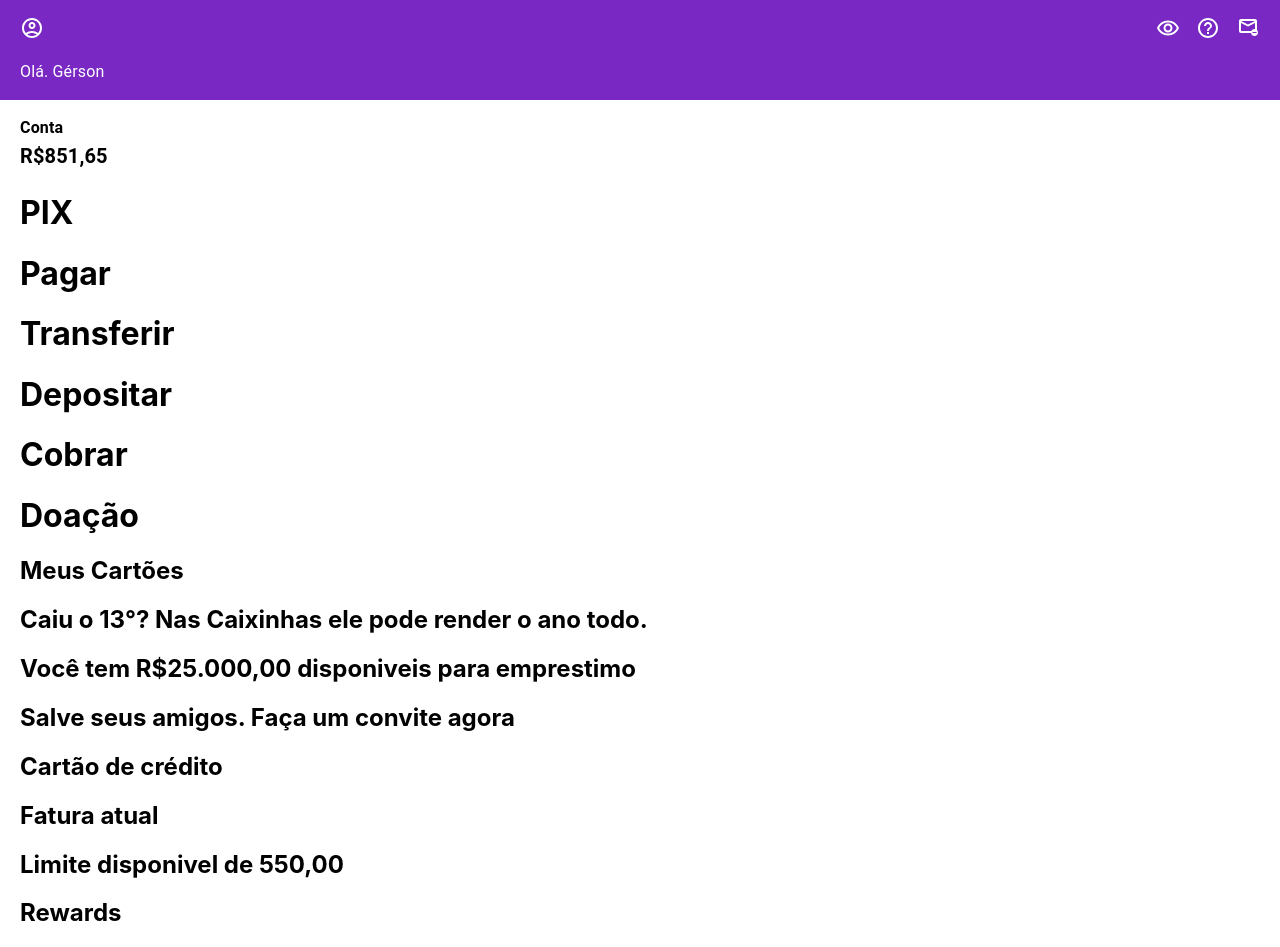
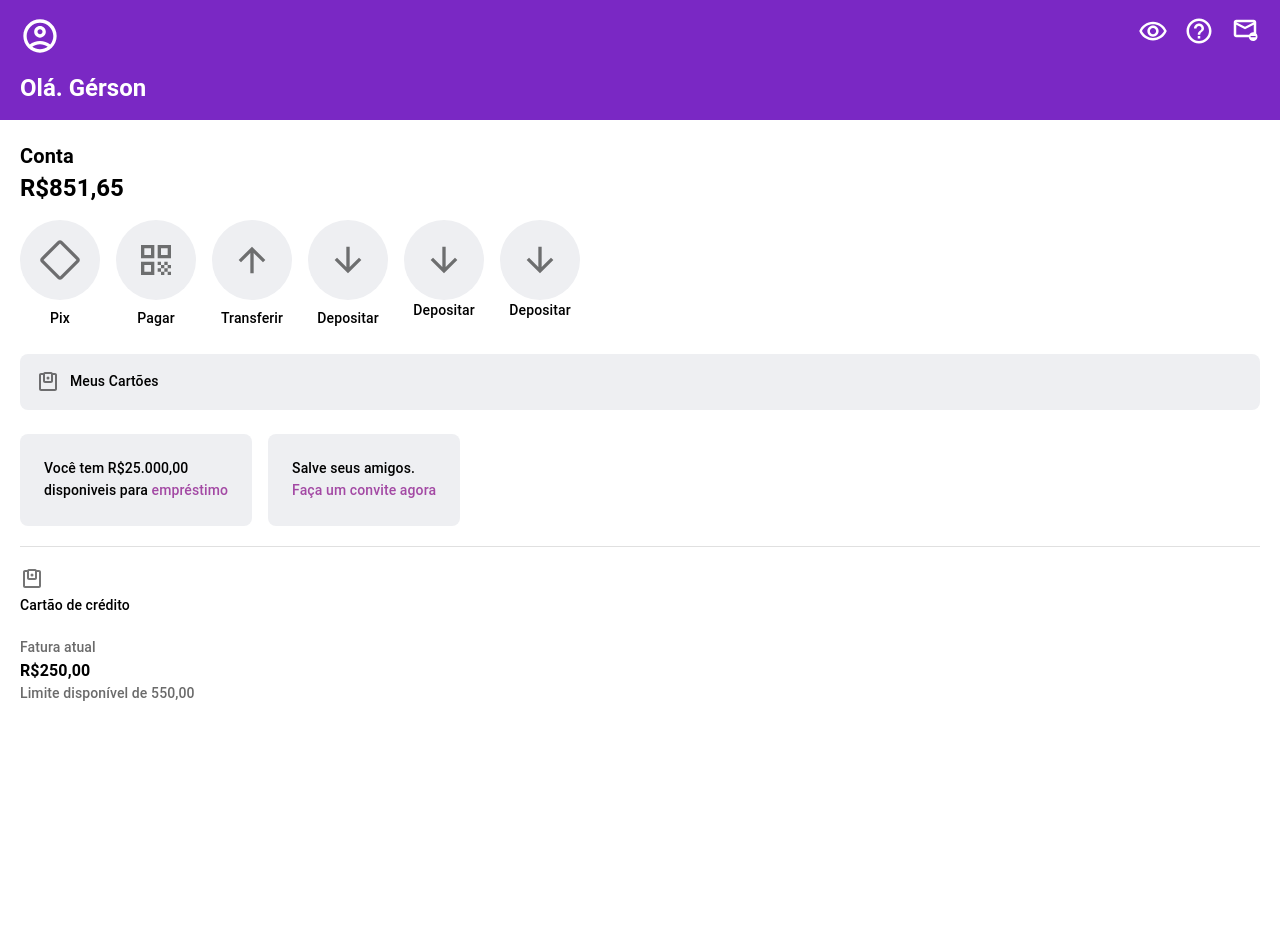
Before and after one commit to gerssonmg/cloning_apps, a React (Create React App) app: page / in a window 1280 px wide. After the commit the page ends 800 px from the top, so only its background shows below. Built offline with nearby package versions, Linux system fonts and the light colour scheme.

Commit message:
adicionando icones

```diff
--- a/src/App.css
+++ b/src/App.css
@@ -1,5 +1,6 @@
 .App {
   text-align: left;
+
 }
 
 .App-header {
--- a/src/home/index.js
+++ b/src/home/index.js
@@ -5,46 +5,110 @@ import RemoveRedEyeOutlinedIcon from '@mui/icons-material/RemoveRedEyeOutlined';
 import HelpOutlineOutlinedIcon from '@mui/icons-material/HelpOutlineOutlined';
 import UnsubscribeOutlinedIcon from '@mui/icons-material/UnsubscribeOutlined';
 import Typography from '@mui/material/Typography';
-
+import CropDinIcon from '@mui/icons-material/CropDin';
+import QrCodeIcon from '@mui/icons-material/QrCode';
+import ArrowUpwardIcon from '@mui/icons-material/ArrowUpward';
+import ArrowDownwardIcon from '@mui/icons-material/ArrowDownward';
+import AccountBalanceWalletOutlinedIcon from '@mui/icons-material/AccountBalanceWalletOutlined';
+import Divider from '@mui/material/Divider';
 
 export default function HomeComponent({ }) {
   return (
     <>
       <HeaderComponent />
       <Box px={2.5} mt={2}>
-        <Typography>
+        <Typography variant='h6' style={{ marginTop: "20px" }}>
           <strong>Conta</strong>
         </Typography>
-        <Typography variant='h6'>
+        <Typography variant='h5'>
           <strong>R$851,65</strong>
         </Typography>
-        <h1> PIX</h1>
-        <h1> Pagar</h1>
-        <h1> Transferir</h1>
-        <h1> Depositar</h1>
-        <h1> Cobrar</h1>
-        <h1> Doação</h1>
-        <h2>Meus Cartões</h2>
-        <h2>Caiu o 13°? Nas Caixinhas ele pode render o ano todo.</h2>
-        <h2>Você tem R$25.000,00 disponiveis para emprestimo</h2>
-        <h2>Salve seus amigos. Faça um convite agora</h2>
+
+        <OptionsSpeed />
+
+        <MyCardsComponent />
+
+
+        <Box display="flex">
+          <Box
+            mt={3}
+            p={3}
+            mr={2}
+            display="flex"
+            alignItems="center"
+            style={{ backgroundColor: "#EEEFF2", borderRadius: "8px" }}
+            onClick={() => alert("Veja seus cartões")}
+          >
+            <Typography variant="subtitle2">
+              Você tem R$25.000,00
+              <Typography variant="subtitle2" color>
+                disponiveis para <span style={{ color: "#A349A4" }}>
+                  empréstimo
+                </span>
+              </Typography>
+            </Typography>
+          </Box>
+
+          <Box
+            mt={3}
+            p={3}
+            display="flex"
+            alignItems="center"
+            style={{ backgroundColor: "#EEEFF2", borderRadius: "8px" }}
+            onClick={() => alert("Veja seus cartões")}
+          >
+            <Typography variant="subtitle2">
+              Salve seus amigos.
+              <Typography variant="subtitle2" color>
+                <span style={{ color: "#A349A4" }}>
+                  Faça um convite agora
+                </span>
+              </Typography>
+            </Typography>
+          </Box>
+
+        </Box>
+
+        <Divider style={{ marginTop: "20px" }} />
+
+        <AccountBalanceWalletOutlinedIcon
+          color="action"
+          style={{ marginRight: "10px", transform: "rotate(-90deg)", marginTop: "20px" }}
+        />
+        <Typography variant="subtitle2">
+          Cartão de crédito
+        </Typography>
+
+        <Typography variant="subtitle2" style={{ marginTop: "20px", color: "#6B6B6B" }}>
+          Fatura atual
+        </Typography>
+        <Typography>
+          <strong>
+            R$250,00
+          </strong>
+        </Typography>
+        <Typography variant="subtitle2" style={{ color: "#6B6B6B" }}>
+          Limite disponível de 550,00
+        </Typography>
+        {/*
+        Caiu o 13°? Nas Caixinhas ele pode render o ano todo.
+
 
         <h2>Cartão de crédito</h2>
         <h2>Fatura atual</h2>
         <h2>Limite disponivel de 550,00</h2>
-        <h2>Rewards</h2>
+        <h2>Rewards</h2>*/
+        }
       </Box>
     </>
   )
 }
 
-function HeaderComponent({ }) {
+function HeaderComponent() {
   return (
-    <Box display="flex"
-      style={{
-        backgroundColor: "#7A28C4", color: "white",
-
-      }}
+    <Box
+      display="flex"
+      style={{ backgroundColor: "#7A28C4", color: "white" }}
       flexDirection="column"
       pt={2}
       px={2.5}
@@ -53,20 +117,136 @@ function HeaderComponent({ }) {
       alignContent="flex-start"
     >
       <Box display="flex" flexDirection="row" justifyContent="space-between">
-        <AccountCircleOutlinedIcon />
+        <AccountCircleOutlinedIcon style={{ width: "40px", height: "40px" }} />
         <Box>
-          <RemoveRedEyeOutlinedIcon />
-          <HelpOutlineOutlinedIcon style={{ marginLeft: "16px", marginRight: "16px" }} />
-          <UnsubscribeOutlinedIcon />
+          <RemoveRedEyeOutlinedIcon style={{ width: "30px", height: "30px" }} />
+          <HelpOutlineOutlinedIcon style={{ width: "30px", height: "30px", marginLeft: "16px", marginRight: "16px" }} />
+          <UnsubscribeOutlinedIcon style={{ width: "30px", height: "30px" }} />
         </Box>
       </Box>
       <Box my={2}>
-        <Typography align="left">
-
-          Olá. Gérson
+        <Typography variant="h5" align="left">
+          <strong>Olá. Gérson</strong>
         </Typography>
       </Box>
     </Box >
-
   )
 }
+
+function MyCardsComponent() {
+  return <Box
+    mt={3}
+    p={2}
+    display="flex"
+    alignItems="center"
+    style={{ backgroundColor: "#EEEFF2", borderRadius: "8px" }}
+    onClick={() => alert("Veja seus cartões")}
+  >
+    <AccountBalanceWalletOutlinedIcon
+      color="action"
+      style={{ marginRight: "10px", transform: "rotate(-90deg)" }}
+    />
+    <Typography variant="subtitle2">
+      Meus Cartões
+    </Typography>
+  </Box>
+}
+
+function OptionsSpeed() {
+  return (
+    <Box mt={2} display="flex">
+      <Box mr={2} display="flex" alignItems="center" flexDirection="column">
+        <Box
+          display="flex"
+          alignItems="center"
+          justifyContent="center"
+          mb={1}
+          onClick={() => alert("Deseja fazer um pix?")}
+          style={{
+            backgroundColor: "#EEEFF2",
+            borderRadius: "50%",
+            width: "80px",
+            height: "80px",
+            transform: "rotate(45deg)"
+          }}>
+          <CropDinIcon color="action" style={{ width: "40px", height: "40px" }} />
+        </Box>
+        <Typography variant='subtitle2'>
+          Pix
+        </Typography>
+
+
+      </Box>
+
+      <Box mr={2} display="flex" alignItems="center" flexDirection="column">
+        <Box
+          display="flex"
+          alignItems="center"
+          justifyContent="center"
+          mb={1}
+          onClick={() => alert("Deseja pagar?")}
+          style={{
+            backgroundColor: "#EEEFF2",
+            borderRadius: "50%",
+            width: "80px",
+            height: "80px"
+          }}>
+          <QrCodeIcon color="action" style={{ width: "40px", height: "40px" }} />
+        </Box>
+        <Typography variant='subtitle2'>
+          Pagar
+        </Typography>
+      </Box>
+
+      <Box mr={2} display="flex" alignItems="center" flexDirection="column">
+        <Box
+          mb={1}
+          display="flex"
+          alignItems="center"
+          justifyContent="center"
+          onClick={() => alert("Deseja Transferir?")}
+          style={{ backgroundColor: "#EEEFF2", borderRadius: "50%", width: "80px", height: "80px" }}>
+          <ArrowUpwardIcon color="action" style={{ width: "40px", height: "40px" }} />
+        </Box>
+        <Typography variant='subtitle2'>
+          Transferir
+        </Typography>
+      </Box>
+
+      <Box mr={2} display="flex" alignItems="center" flexDirection="column">
+        <Box
+          mb={1}
+          display="flex"
+          alignItems="center"
+          justifyContent="center"
+          onClick={() => alert("Deseja Depositar?")}
+          style={{ backgroundColor: "#EEEFF2", borderRadius: "50%", width: "80px", height: "80px" }}>
+          <ArrowDownwardIcon color="action" style={{ width: "40px", height: "40px" }} />
+        </Box>
+        <Typography variant='subtitle2'>
+          Depositar
+        </Typography>
+      </Box>
+
+      <Box mr={2} display="flex" alignItems="center" flexDirection="column">
+        <Box display="flex" alignItems="center" justifyContent="center"
+          style={{ backgroundColor: "#EEEFF2", borderRadius: "50%", width: "80px", height: "80px" }}>
+          <ArrowDownwardIcon color="action" style={{ width: "40px", height: "40px" }} />
+        </Box>
+        <Typography variant='subtitle2'>
+          Depositar
+        </Typography>
+      </Box>
+
+      <Box mr={2} display="flex" alignItems="center" flexDirection="column">
+        <Box display="flex" alignItems="center" justifyContent="center"
+          style={{ backgroundColor: "#EEEFF2", borderRadius: "50%", width: "80px", height: "80px" }}>
+          <ArrowDownwardIcon color="action" style={{ width: "40px", height: "40px" }} />
+        </Box>
+        <Typography variant='subtitle2'>
+          Depositar
+        </Typography>
+      </Box>
+    </Box>
+  )
+}
```
